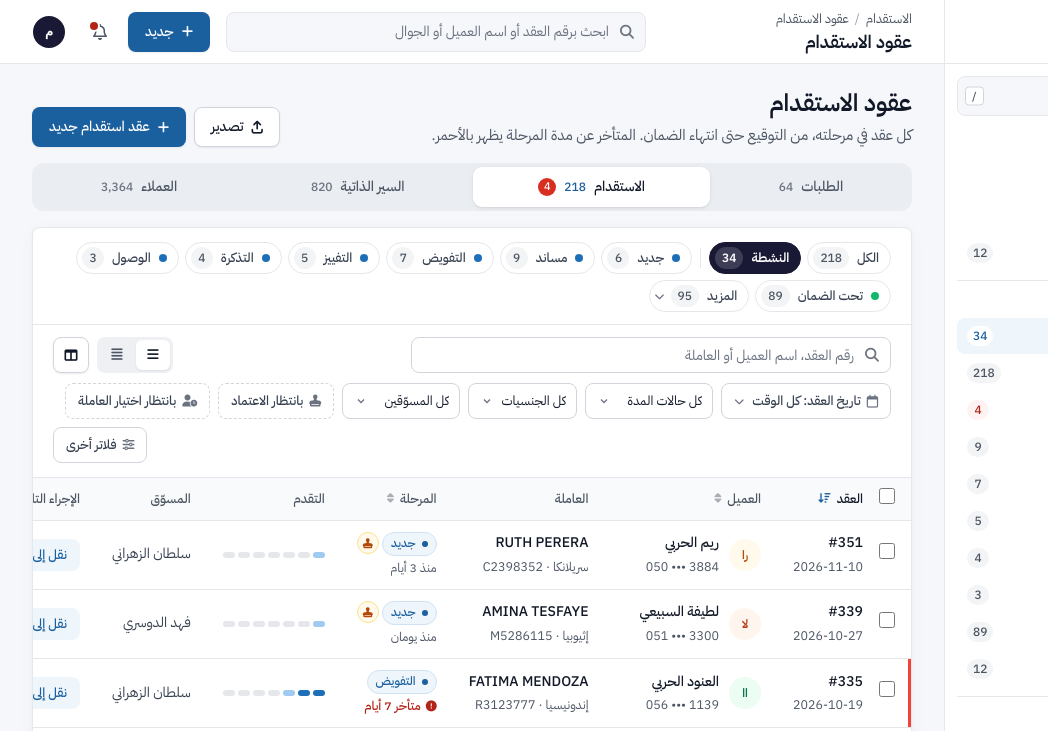
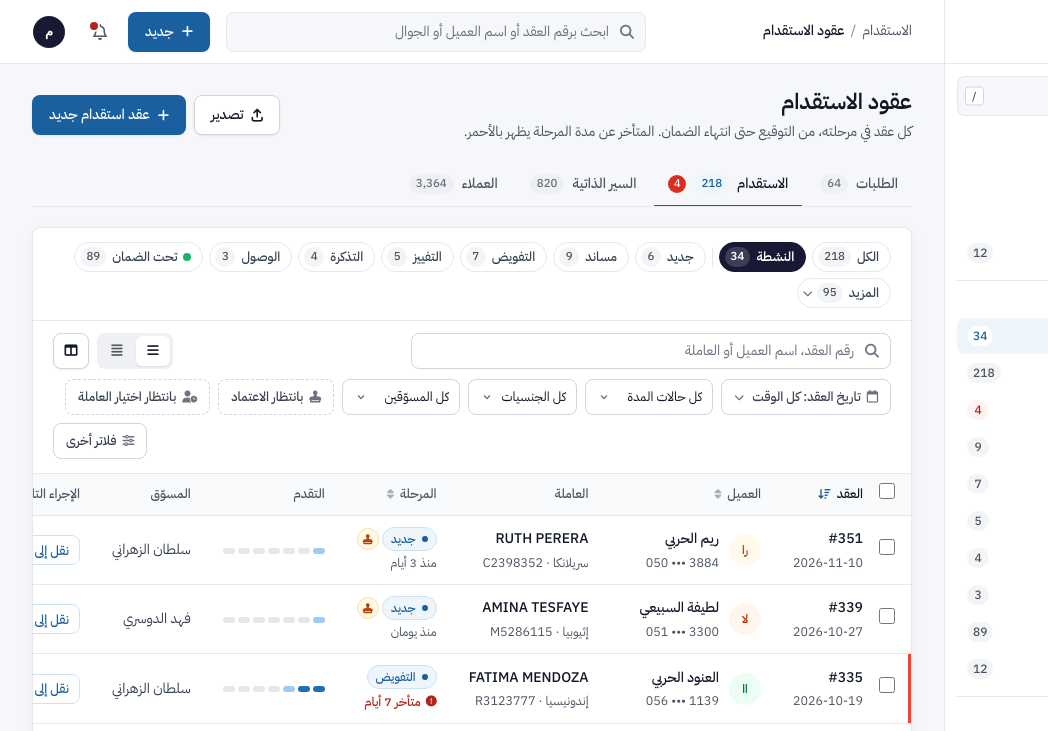
Before and after one commit to Clickandmore/asuss-design, a plain HTML site: page screens/records.html in a window 1280 px wide. Shown: the top 731 px of the page, 0-1048 px from the left. Drawn offline with Linux system fonts and the light colour scheme.

Commit message:
Polish: one title per page, underline tabs, calmer row actions, single-row status chips
- Topbar shows the breadcrumb only; the page header carries the title
- List tabs as an underline sized to their text
- «الإجراء التالي» in rows is an outline button, filled on hover
- Status dots only where the colour means something; every list's chips fit one row at 1440
- Fix: 2nd+ main filters were rendered without their wrapper

Co-Authored-By: Claude Opus 5.5 <noreply@anthropic.com>

```diff
--- a/assets/admin/custom/asuss-records.js
+++ b/assets/admin/custom/asuss-records.js
@@ -362,7 +362,7 @@
             function chip(s) {
                 var n = count(s), on = st.status === s.id;
                 return '<button type="button" class="as-chip' + (on ? ' is-on' : '') + (s.tone ? ' as-chip--' + s.tone : '') + (s.ids ? ' as-chip--group' : '') + '" data-status="' + s.id + '" aria-pressed="' + on + '"' + (!n && !on ? ' data-zero' : '') + '>' +
-                    (s.id !== 'all' && !s.ids ? '<i class="as-chip__dot" aria-hidden="true"></i>' : '') + esc(s.label) + '<span class="as-num">' + fmt.format(n) + '</span></button>';
+                    (s.id !== 'all' && !s.ids && s.tone && s.tone !== 'info' ? '<i class="as-chip__dot" aria-hidden="true"></i>' : '') + esc(s.label) + '<span class="as-num">' + fmt.format(n) + '</span></button>';
             }
             var main = st.e.statuses.filter(function (s) { return !s.more && !s.hidden; });
             var groups = main.filter(function (s) { return s.ids; }), singles = main.filter(function (s) { return !s.ids; });
@@ -375,6 +375,7 @@
                     return '<button type="button" data-status="' + s.id + '"' + (s.id === st.status ? ' class="is-on"' : '') + '><i class="as-chip__dot as-chip--' + (s.tone || 'neutral') + '" aria-hidden="true"></i>' + esc(s.label) + '<span class="as-num as-dd__n">' + fmt.format(count(s)) + '</span></button>';
                 }).join('') + '</div></div>' : '';
             // «الكل» and the groups first, a thin divider, then each stage, then «المزيد»
+            // (a coloured dot only where the colour means something: done, waiting, late, ended; stages in progress have none)
             el.chips.innerHTML = chip({ id: 'all', label: 'الكل', tone: '' }) + groups.map(chip).join('') +
                 (singles.length ? '<span class="as-chips__sep" aria-hidden="true"></span>' : '') + singles.map(chip).join('') + moreHtml;
         }
--- a/assets/admin/custom/kit-overrides.css
+++ b/assets/admin/custom/kit-overrides.css
@@ -1250,3 +1250,32 @@ a.as-kpi:hover { border-color: var(--as-border); box-shadow: var(--as-shadow-car
     .as-rec__filters .as-toggle--more { margin-inline-start: 0; }
     .as-rec__moregrid { grid-template-columns: minmax(0, 1fr); }
 }
+
+/* ================= polish (25-11-2026): one title per page, calmer tabs and row actions ================= */
+/* topbar: breadcrumbs only — the page header carries the title (the h1 stays for screen readers) */
+@media (min-width: 768px) {
+    .as-topbar h1 { position: absolute; width: 1px; height: 1px; overflow: hidden; clip: rect(0 0 0 0); white-space: nowrap; }
+    .as-crumbs { font-size: 14px; }
+    .as-crumbs li:last-child { color: var(--as-ink); font-weight: 500; }
+}
+
+/* list tabs: underline, sized to their text */
+.as-rectabs { gap: 4px; padding: 0; background: none; border-radius: 0; border-bottom: 1px solid var(--as-line); margin-bottom: 20px; }
+.as-rectab { flex: none; height: 44px; padding: 0 14px; border-radius: 0; margin-bottom: -1px; border-bottom: 2px solid transparent; }
+.as-rectab:hover { background: none; border-bottom-color: var(--as-border); }
+.as-rectab.is-active { background: none; box-shadow: none; border-bottom-color: var(--as-brand); }
+.as-rectab.is-active .as-rectab__n { color: var(--as-brand); }
+.as-rectab__n { padding: 1px 7px; border-radius: 999px; background: #eef0f3; font-size: 11.5px; }
+.as-rectab.is-active .as-rectab__n { background: var(--as-tint); }
+
+/* «الإجراء التالي» inside a row: a quiet link-button, solid only on hover */
+.as-rtable .as-btn--soft { height: 30px; padding: 0 10px; background: transparent; border: 1px solid #cfe2f3; font-size: 13px; }
+.as-rtable tr:hover .as-btn--soft, .as-rtable .as-btn--soft:focus-visible { background: var(--as-tint); }
+
+/* page header: title and actions on one baseline, description under the title */
+.as-pagehead { align-items: center; margin-bottom: 20px; }
+.as-pagehead h2 { font-size: 22px; }
+.as-pagehead p { font-size: 14px; }
+.as-chip { height: 30px; gap: 6px; font-size: 13px; }
+.as-chip > .as-num { min-width: 20px; height: 20px; padding: 0 6px; line-height: 20px; font-size: 11.5px; }
+.as-chips__sep { margin: 0; }
```
Also changed, not shown: screens/dashboard.html (+1 -1 lines), screens/maid-create.html (+1 -1 lines), screens/recruitment-contract-create.html (+1 -1 lines), 2 other files.
